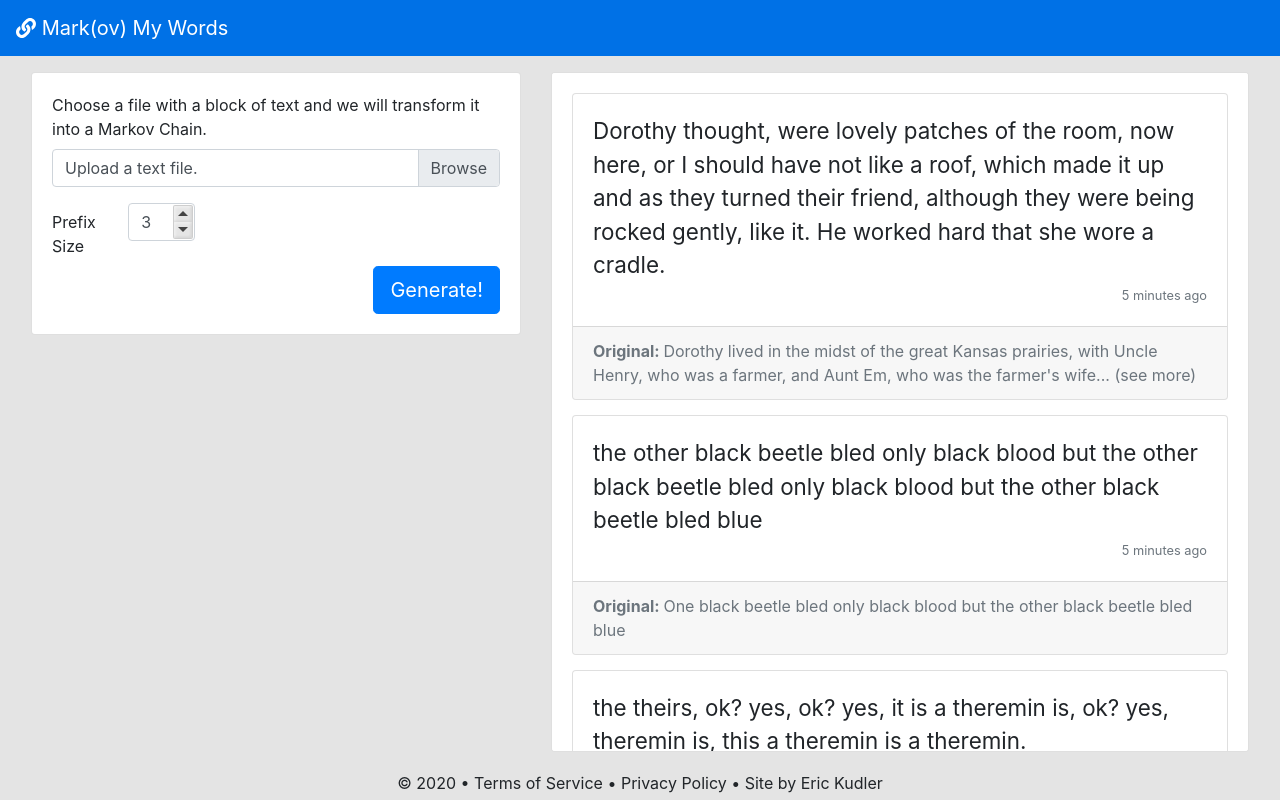
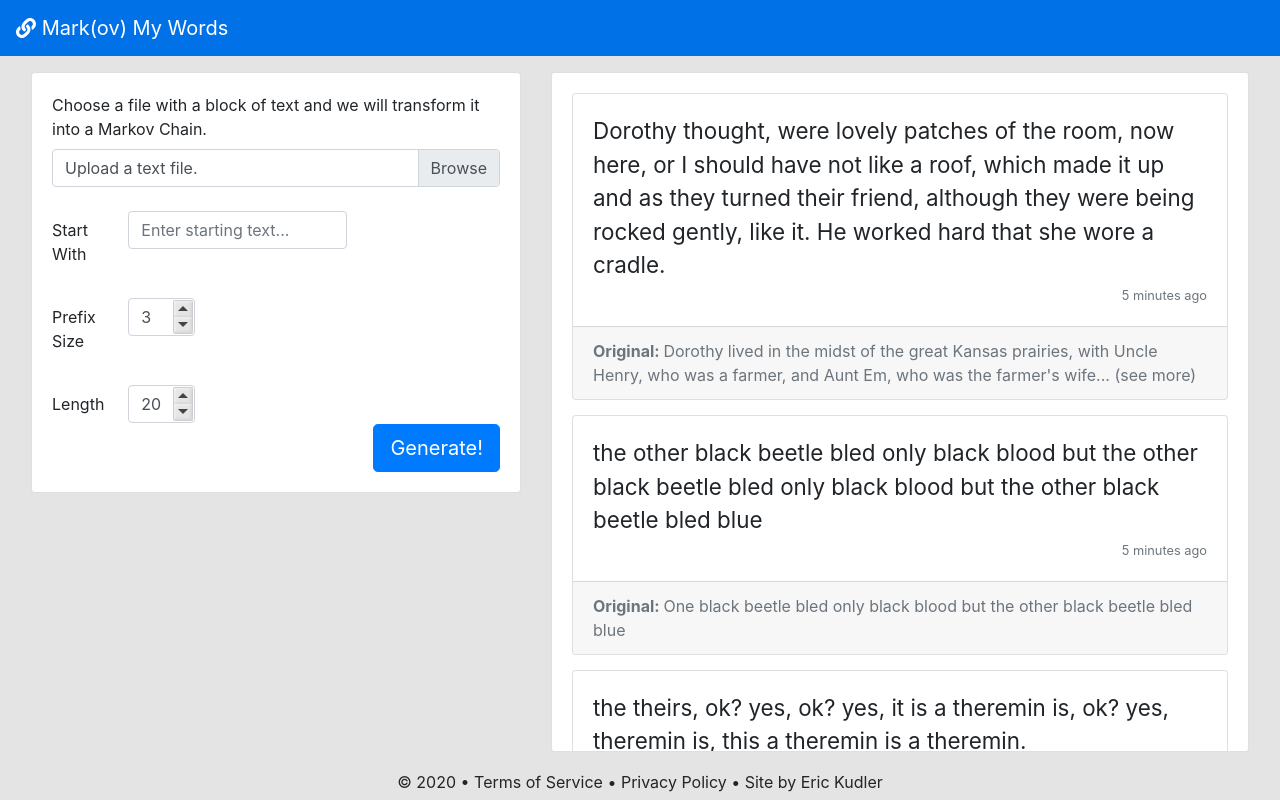
Before and after one commit to Joeento/markmywords-client, a React (Create React App) app: page / in a window 1280 px wide. Built offline with nearby package versions, Linux system fonts and the light colour scheme.

Commit message:
New Input fields!

```diff
--- a/src/common/Footer.css
+++ b/src/common/Footer.css
@@ -2,6 +2,6 @@
   position: absolute;
   bottom: 0;
   width: 100%;
-  height: 1.8rem;
+  height: 30px;
   text-align: center;
 }
--- a/src/common/cards/InputCard.js
+++ b/src/common/cards/InputCard.js
@@ -19,12 +19,28 @@ class InputCard extends Component {
                 label="Upload a text file."
                 custom />
             </Form.Group>
-            <Form.Row>
+            <Form.Row className="mt-4">
+              <Col md={2}>
+                <Form.Label className="settings-label">Start With</Form.Label>
+              </Col>
+              <Col md={6}>
+                <Form.Control type="text" placeholder="Enter starting text..." size='20' />
+              </Col>
+            </Form.Row>
+            <Form.Row className="mt-4">
               <Col md={2}>
                 <Form.Label className="settings-label">Prefix Size</Form.Label>
               </Col>
               <Col md={2}>
-                <NumericInput className='form-control' value="3" size='2' />
+                <NumericInput className='form-control' value="3" size="2" />
+              </Col>
+            </Form.Row>
+            <Form.Row className="mt-4">
+              <Col md={2}>
+                <Form.Label className="settings-label">Length</Form.Label>
+              </Col>
+              <Col md={2}>
+                <NumericInput className='form-control' value="20" size="2" />
               </Col>
             </Form.Row>
             <Button variant="primary" type="submit" size="lg" className="float-right">
```
